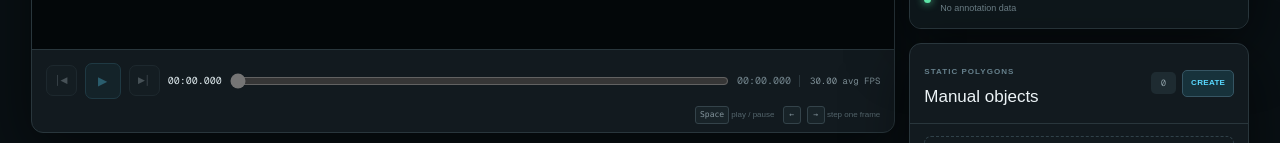
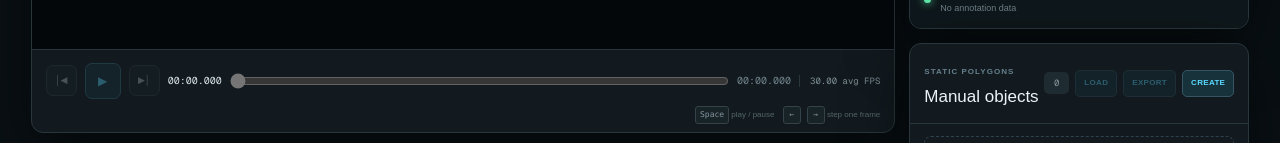
Before and after one commit to slyfooox666/Palona_Labeling_Tool, a Next.js app: page / in a window 1280 px wide. Shown: the part 657-800 px from the top of the page. Built offline with nearby package versions, Linux system fonts and the light colour scheme.

Commit message:
load/export manual objects

```diff
--- a/app/globals.css
+++ b/app/globals.css
@@ -119,6 +119,7 @@ kbd { display: inline-block; min-width: 18px; margin-left: 6px; padding: 2px 4px
 .manual-objects-title-actions > span { min-width: 25px; padding: 5px 7px; border-radius: 5px; background: #1e2b31; color: #86979e; font: 9px var(--font-geist-mono), monospace; text-align: center; }
 .manual-objects-title-actions button { height: 27px; padding: 0 8px; border: 1px solid #365563; border-radius: 5px; background: #17323b; color: var(--cyan); font-size: 8px; font-weight: 800; text-transform: uppercase; letter-spacing: .04em; cursor: pointer; }
 .manual-objects-title-actions button:hover { border-color: var(--cyan); }
+.manual-objects-title-actions button:disabled { cursor: default; opacity: .35; }
 .manual-object-detail { padding: 12px 14px 14px; border-bottom: 1px solid var(--line); }
 .manual-object-help { margin: 2px 0 9px; color: #6d8189; font-size: 9px; line-height: 1.5; }
 .manual-object-point-count { display: flex; align-items: baseline; gap: 6px; padding: 8px 10px; border: 1px solid #293a42; border-radius: 6px; background: #0b1418; }
--- a/app/page.tsx
+++ b/app/page.tsx
@@ -1506,6 +1506,18 @@ export default function Home() {
             <div><span className="eyebrow">STATIC POLYGONS</span><h2>Manual objects</h2></div>
             <div className="manual-objects-title-actions">
               <span>{manualObjects.length}</span>
+              <button
+                onClick={() => interactionJsonInputRef.current?.click()}
+                disabled={loadState === "reading" || !videoUrl || !data}
+                aria-label="Load manual objects JSON"
+                title={!videoUrl || !data ? "Load the matching video and control JSON first" : "Load manual objects and interactions"}
+              >Load</button>
+              <button
+                onClick={exportInteractions}
+                disabled={!interactions.length && !manualObjects.length}
+                aria-label="Export manual objects JSON"
+                title="Export manual objects and interactions"
+              >Export</button>
               <button onClick={createManualObject}>Create</button>
             </div>
           </div>
```
Also changed, not shown: 1 other file (tests, documents, lock files or other folders).
